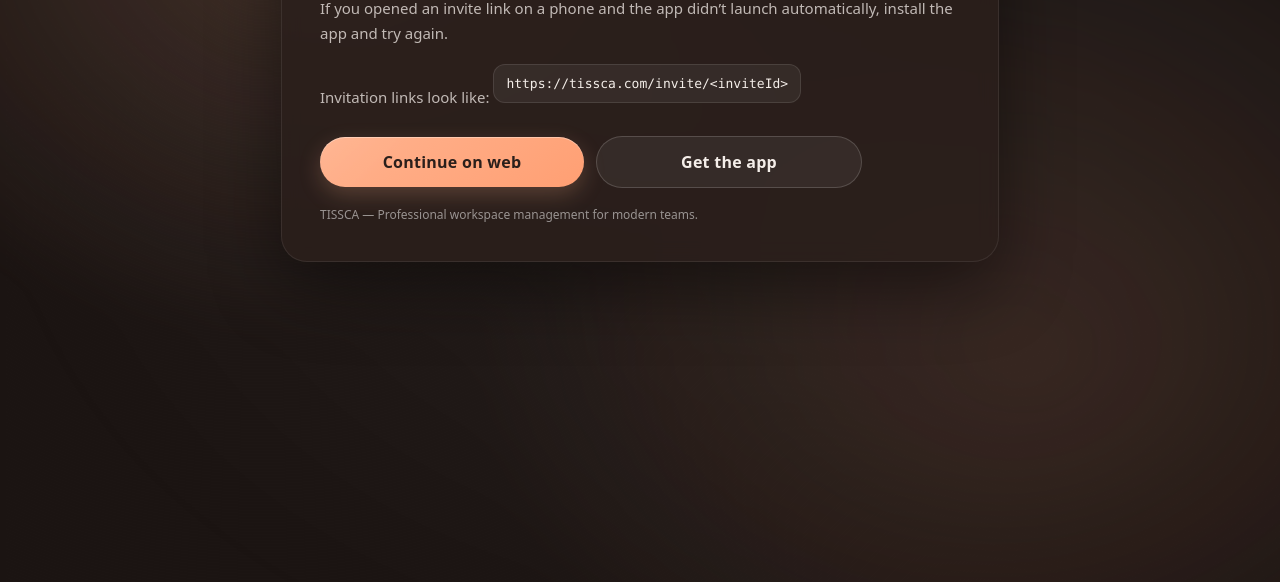
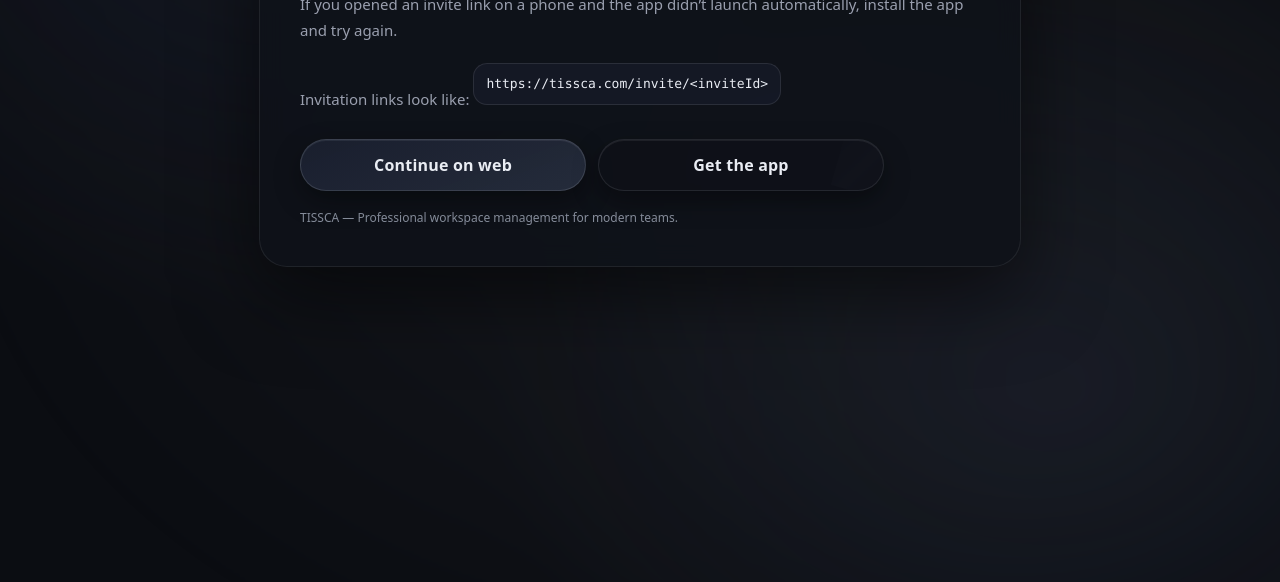
Before and after one commit to telmofc29-dotcom/tissca.github.io, a plain HTML site: page invite/index.html in a window 1280 px wide. Shown: the part 218-800 px from the top of the page. Drawn offline with Linux system fonts and the light colour scheme.

Commit message:
Refactor styles and animations in index.html
Updated styles and animations for the invitation page.

```diff
--- a/invite/index.html
+++ b/invite/index.html
@@ -9,15 +9,30 @@
 
   <style>
     :root{
-      --bg:#1b1412;
-      --card:#2a1f1b;
-      --text:#f4eee9;
-      --muted:rgba(244,238,233,.75);
-      --accent1:#ffb38f;
-      --accent2:#ff9f73;
-      --accentText:#2a1f1b;
-      --border:rgba(255,255,255,.10);
-      --borderSoft:rgba(255,255,255,.08);
+      /* ============================================================
+         $200M STYLE — Variant A (Neutral Slate)
+         LOCKED: use Android Dark neutrals exactly (Theme.kt)
+         bg      #0B0D12
+         card    #0F1219
+         variant #1A2030
+         outline #2A3142
+         text    #E9ECF3
+         muted   #B9C0D1
+         ============================================================ */
+      --bg:#0B0D12;
+      --card:#0F1219;
+      --variant:#1A2030;
+      --outline:#2A3142;
+      --text:#E9ECF3;
+      --muted:rgba(185,192,209,.82);
+
+      /* “Accent” stays neutral (derived from variant/outline only) */
+      --accent1:#1A2030;
+      --accent2:#2A3142;
+      --accentText:#E9ECF3;
+
+      --border:rgba(233,236,243,.10);
+      --borderSoft:rgba(233,236,243,.08);
     }
 
     html,body{height:100%}
@@ -30,44 +45,45 @@
       overflow-x:hidden;
     }
 
-    /* ============================================================
-       1) SUBTLE AMBIENT BACKGROUND ANIMATION (breathing radial)
-       ============================================================ */
+    /* 1) Ambient breathing background (subtle, expensive) */
     .ambient{
       position:fixed;
       inset:-20%;
       z-index:-3;
       background:
-        radial-gradient(900px 700px at 30% 25%, rgba(255,179,143,.18), transparent 60%),
-        radial-gradient(900px 700px at 70% 65%, rgba(255,159,115,.12), transparent 60%),
-        radial-gradient(1200px 900px at 55% 45%, rgba(255,255,255,.05), transparent 70%);
+        radial-gradient(900px 700px at 28% 22%, rgba(26,32,48,.55), transparent 62%),
+        radial-gradient(900px 700px at 72% 68%, rgba(42,49,66,.38), transparent 62%),
+        radial-gradient(1200px 900px at 55% 45%, rgba(233,236,243,.06), transparent 72%);
       filter: blur(18px);
-      animation: ambientFloat 14s ease-in-out infinite;
+      animation: ambientFloat 16s ease-in-out infinite;
       transform: translate3d(0,0,0);
-      opacity: .9;
+      opacity:.9;
     }
     @keyframes ambientFloat{
-      0%   { transform: translate3d(-2%, -1%, 0) scale(1);   }
-      50%  { transform: translate3d( 2%,  1%, 0) scale(1.03);}
-      100% { transform: translate3d(-2%, -1%, 0) scale(1);   }
+      0%   { transform: translate3d(-2%, -1%, 0) scale(1); }
+      50%  { transform: translate3d( 2%,  1%, 0) scale(1.03); }
+      100% { transform: translate3d(-2%, -1%, 0) scale(1); }
     }
 
-    /* ============================================================
-       3) SOFT NOISE TEXTURE OVERLAY (pure CSS)
-       (No external assets, works on GitHub Pages)
-       ============================================================ */
+    /* 3) Film-grain noise overlay (still pure CSS, less “patterny”) */
     .noise{
       position:fixed;
       inset:0;
       z-index:-2;
       pointer-events:none;
-      opacity:.06;
+      opacity:.055;
       mix-blend-mode:overlay;
       background-image:
-        repeating-radial-gradient(circle at 20% 20%,
-          rgba(255,255,255,.08) 0 1px, transparent 1px 3px),
-        repeating-radial-gradient(circle at 80% 70%,
-          rgba(0,0,0,.10) 0 1px, transparent 1px 4px);
+        repeating-linear-gradient(0deg,
+          rgba(255,255,255,.035) 0px,
+          rgba(255,255,255,.035) 1px,
+          transparent 2px,
+          transparent 4px),
+        repeating-linear-gradient(90deg,
+          rgba(0,0,0,.05) 0px,
+          rgba(0,0,0,.05) 1px,
+          transparent 2px,
+          transparent 5px);
       animation: noiseShift 7s steps(6) infinite;
       transform: translate3d(0,0,0);
     }
@@ -82,25 +98,28 @@
 
     .wrap{padding:24px}
     .card{
-      max-width:640px;
+      max-width:680px;
       margin:12vh auto;
-      background:rgba(42,31,27,.86);
-      border-radius:26px;
-      padding:38px;
+      background: rgba(15,18,25,.86);
+      border-radius:28px;
+      padding:40px;
       border:1px solid var(--borderSoft);
-      box-shadow:0 26px 70px rgba(0,0,0,.45);
-      backdrop-filter: blur(10px);
+      box-shadow:
+        0 28px 80px rgba(0,0,0,.55),
+        inset 0 1px 0 rgba(233,236,243,.06);
+      backdrop-filter: blur(12px);
     }
 
     h1{
       margin:0 0 12px 0;
-      font-size:32px;
-      letter-spacing:-0.55px;
+      font-size:34px;
+      letter-spacing:-0.65px;
+      line-height:1.1;
     }
 
     p{
       margin:12px 0;
-      line-height:1.65;
+      line-height:1.7;
       color:var(--muted);
       font-size:15px;
     }
@@ -108,11 +127,11 @@
     .code{
       display:inline-block;
       font-family:ui-monospace, SFMono-Regular, Menlo, Monaco, Consolas;
-      background:rgba(255,255,255,.06);
-      border:1px solid rgba(255,255,255,.10);
-      padding:8px 12px;
-      border-radius:12px;
-      margin-top:6px;
+      background: rgba(26,32,48,.55);
+      border:1px solid rgba(233,236,243,.10);
+      padding:9px 12px;
+      border-radius:14px;
+      margin-top:8px;
       font-size:13px;
       color:var(--text);
       max-width:100%;
@@ -128,9 +147,7 @@
       align-items:center;
     }
 
-    /* ============================================================
-       PREMIUM BUTTON SYSTEM + 2) EDGE SHIMMER SWEEP ANIMATION
-       ============================================================ */
+    /* $200M Buttons: restrained, carved, not loud */
     a.btn{
       position:relative;
       display:inline-flex;
@@ -138,32 +155,22 @@
       justify-content:center;
       padding:14px 22px;
       border-radius:999px;
-      background: linear-gradient(145deg, var(--accent1), var(--accent2));
-      color:var(--accentText);
+      background: rgba(26,32,48,.88);
+      color: var(--text);
       font-weight:850;
       text-decoration:none;
-      letter-spacing:.25px;
-      min-width:220px;
-      transition: all .25s cubic-bezier(.22,1,.36,1);
+      letter-spacing:.2px;
+      min-width:240px;
+      transition: transform .22s cubic-bezier(.22,1,.36,1), box-shadow .22s ease, border-color .22s ease;
+      border: 1px solid rgba(233,236,243,.12);
       box-shadow:
-        0 8px 22px rgba(255,179,143,.22),
-        inset 0 1px 0 rgba(255,255,255,.35);
+        0 10px 26px rgba(0,0,0,.38),
+        inset 0 1px 0 rgba(233,236,243,.07);
       overflow:hidden;
       transform: translate3d(0,0,0);
     }
 
-    /* Ambient glow */
-    a.btn::before{
-      content:"";
-      position:absolute;
-      inset:-2px;
-      border-radius:999px;
-      background: radial-gradient(circle at 50% 50%, rgba(255,179,143,.45), transparent 70%);
-      opacity:0;
-      transition: opacity .35s ease;
-    }
-
-    /* Shimmer sweep */
+    /* Micro sheen (slow — “expensive”) */
     a.btn::after{
       content:"";
       position:absolute;
@@ -173,58 +180,51 @@
       height:180%;
       background: linear-gradient(120deg,
         transparent 0%,
-        rgba(255,255,255,.28) 30%,
-        rgba(255,255,255,.10) 45%,
+        rgba(233,236,243,.14) 28%,
+        rgba(233,236,243,.06) 42%,
         transparent 70%);
       transform: rotate(16deg);
-      opacity:.55;
-      animation: shimmer 3.8s ease-in-out infinite;
+      opacity:.35;
+      animation: sheen 6.4s ease-in-out infinite;
       pointer-events:none;
       mix-blend-mode: soft-light;
     }
-
-    @keyframes shimmer{
+    @keyframes sheen{
       0%   { left:-60%; opacity:.10; }
-      35%  { opacity:.55; }
-      60%  { opacity:.25; }
+      30%  { opacity:.38; }
+      55%  { opacity:.18; }
       100% { left:120%; opacity:.10; }
     }
 
     a.btn:hover{
-      transform: translateY(-4px);
+      transform: translateY(-2px);
+      border-color: rgba(233,236,243,.20);
       box-shadow:
-        0 14px 46px rgba(255,179,143,.42),
-        inset 0 1px 0 rgba(255,255,255,.38);
+        0 16px 46px rgba(0,0,0,.48),
+        inset 0 1px 0 rgba(233,236,243,.08);
     }
-    a.btn:hover::before{opacity:1}
-
     a.btn:active{
       transform: translateY(0);
       box-shadow:
-        0 6px 16px rgba(255,179,143,.22),
-        inset 0 2px 6px rgba(0,0,0,.22);
+        0 10px 28px rgba(0,0,0,.42),
+        inset 0 2px 6px rgba(0,0,0,.28);
+    }
+
+    a.primary{
+      background: linear-gradient(160deg, rgba(26,32,48,.92), rgba(42,49,66,.84));
+      border-color: rgba(233,236,243,.14);
     }
 
     a.secondary{
-      background: rgba(255,255,255,.06);
-      border: 1px solid rgba(255,255,255,.16);
-      color: var(--text);
-      box-shadow: none;
+      background: rgba(15,18,25,.55);
+      border-color: rgba(233,236,243,.10);
     }
-    a.secondary::after{
-      opacity:.25;
-      animation-duration: 5.2s;
-    }
-    a.secondary:hover{
-      transform: translateY(-4px);
-      border-color: rgba(255,255,255,.28);
-      box-shadow: 0 14px 42px rgba(0,0,0,.42);
-    }
+    a.secondary::after{ opacity:.22; animation-duration: 7.2s; }
 
     .meta{
       margin-top:18px;
       font-size:12px;
-      color:rgba(255,255,255,.52);
+      color:rgba(185,192,209,.72);
     }
 
     @media (max-width: 600px){
@@ -232,7 +232,6 @@
       a.btn{min-width: 100%}
     }
 
-    /* Respect reduced motion */
     @media (prefers-reduced-motion: reduce){
       .ambient,.noise,a.btn::after{animation:none}
       a.btn{transition:none}
@@ -258,7 +257,7 @@
       </p>
 
       <div class="row">
-        <a class="btn" id="primaryCta" href="https://tissca.com" rel="noopener">
+        <a class="btn primary" id="primaryCta" href="https://tissca.com" rel="noopener">
           Continue
         </a>
 
@@ -274,16 +273,8 @@
   </div>
 
   <script>
-    // ===============================================================
-    // 4) SMART DEVICE DETECTION + AUTO-SWITCH CTA
-    // - Android → Play Store
-    // - iOS → App Store
-    // - Desktop → Web
-    //
-    // NOTE: Replace APP_STORE_URL once you have it.
-    // ===============================================================
     const PLAY_STORE_URL = "https://play.google.com/store";
-    const APP_STORE_URL  = "https://apps.apple.com/"; // TODO: replace with your real App Store listing URL
+    const APP_STORE_URL  = "https://apps.apple.com/";
     const WEB_URL        = "https://tissca.com";
 
     const ua = navigator.userAgent || "";
@@ -294,8 +285,6 @@
     const secondary = document.getElementById("secondaryCta");
     const desc = document.getElementById("desc");
 
-    // Try to open the app via deep link if this page is opened on mobile.
-    // If app isn't installed, user can tap the store CTA.
     const deepLink = "tissca://auth/callback";
 
     if (isAndroid) {
@@ -315,7 +304,6 @@
 
       desc.textContent = "If the app doesn’t launch automatically, install it below — then open the invitation link again.";
     } else {
-      // Desktop / unknown
       primary.textContent = "Continue on web";
       primary.href = WEB_URL;
 
```
